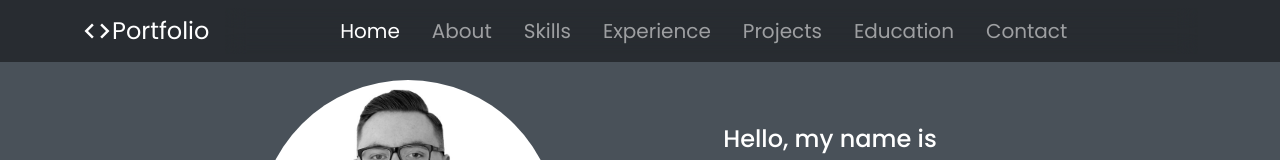
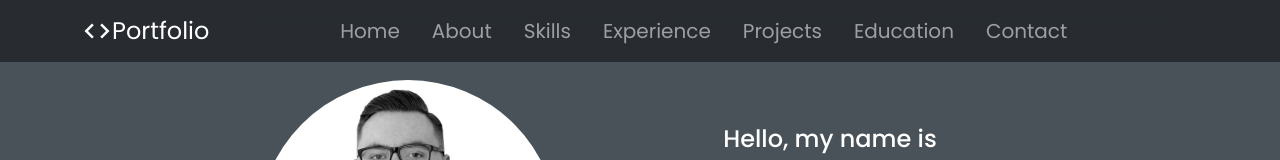
Before and after one commit to FrankiewiczMikolaj/portfolio, a React (Create React App) app: page / in a window 1280 px wide. Shown: the top 160 px of the page. Built offline with nearby package versions, Linux system fonts and the light colour scheme.

Commit message:
Removed unnecessary code from the Navbar component

```diff
--- a/src/components/Navbar/Navbar.css
+++ b/src/components/Navbar/Navbar.css
@@ -1,11 +1,3 @@
-.nav-link.active-link {
-    color: white !important;
-}
-
-.nav-link {
-    color: gray;
-}
-
 .navbar-dark{
     background-color: #282c31;
 }
--- a/src/components/Navbar/Navbar.js
+++ b/src/components/Navbar/Navbar.js
@@ -4,12 +4,10 @@ import 'bootstrap/dist/css/bootstrap.min.css';
 import CodeIcon from '@mui/icons-material/Code';
 
 const Navbar = () => {
-    const [activeSection, setActiveSection] = useState('home');
     const [isMobileMenuOpen, setIsMobileMenuOpen] = useState(false);
     const menuRef = useRef();
 
-    const handleMenuItemClick = (section) => {
-        setActiveSection(section);
+    const handleMenuItemClick = () => {
         if (isMobileMenuOpen) {
             setIsMobileMenuOpen(false);
         }
@@ -38,12 +36,12 @@ const Navbar = () => {
             window.removeEventListener('mousedown', handleClickOutside);
             window.removeEventListener('resize', handleResize);
         };
-    }, [handleClickOutside, handleResize]);
+    }, []);
 
     return (
         <nav className="navbar fixed-top navbar-expand-lg navbar-dark">
             <div className="container">
-                <a className="navbar-brand fs-4 d-flex align-items-center" href="src/components#">
+                <a className="navbar-brand fs-4 d-flex align-items-center" href="#home">
                     <div><CodeIcon style={{ fontSize: 30, marginTop: "-0.2rem"}} />Portfolio</div>
                 </a>
                 <button className="navbar-toggler shadow-none border-0" type="button" onClick={() => setIsMobileMenuOpen(!isMobileMenuOpen)} aria-controls="offcanvasNavbar" aria-label="Toggle navigation">
@@ -60,7 +58,7 @@ const Navbar = () => {
                         <ul className="navbar-nav justify-content-center align-items-center fs-5 flex-grow-1 pe-3">
                             {['Home', 'About', 'Skills', 'Experience', 'Projects', 'Education', 'Contact'].map((item, index) => (
                                 <li key={index} className="nav-item mx-2">
-                                    <a className={`nav-link ${activeSection === item.toLowerCase() ? 'active-link' : ''}`} href={`#${item.toLowerCase()}`} onClick={() => handleMenuItemClick(item.toLowerCase())}>{item}</a>
+                                    <a className={`nav-link`} href={`#${item.toLowerCase()}`} onClick={() => handleMenuItemClick(item.toLowerCase())}>{item}</a>
                                 </li>
                             ))}
                         </ul>
```
